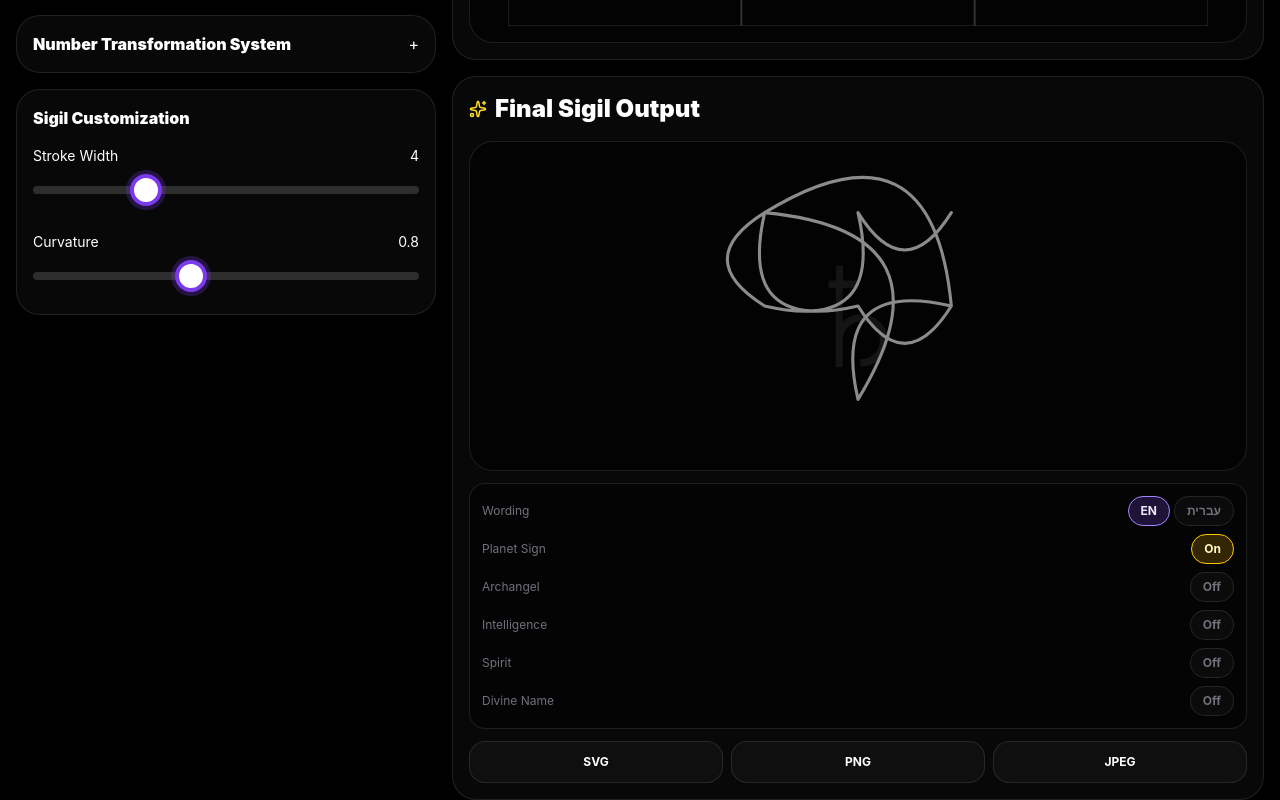
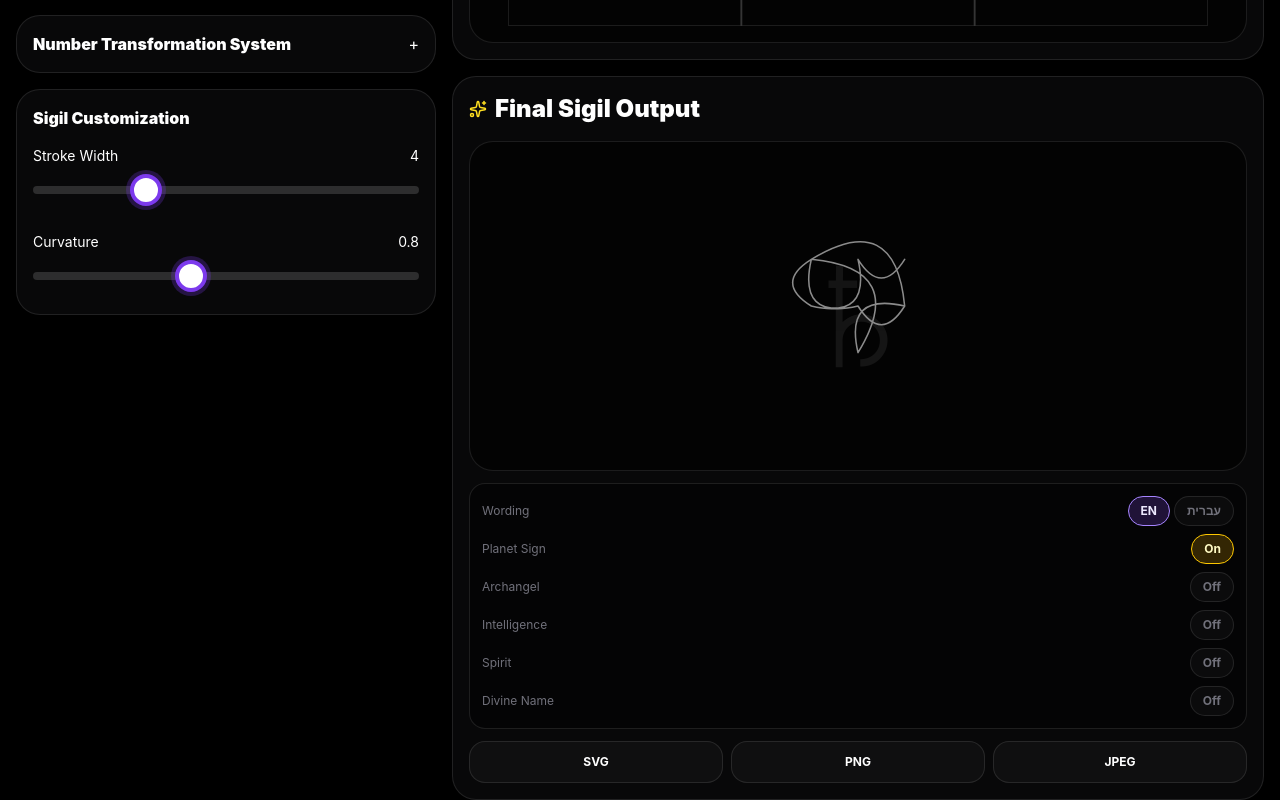
Before and after one commit to clyxhub/planetary-sigil-main, a React (Vite) app: page / in a window 1280 px wide. Shown: the part 836-1636 px from the top of the page. Built offline with nearby package versions, Linux system fonts and the light colour scheme; what @capacitor/core would draw is missing.

Commit message:
Contain sigil inside the ring; names engraved around it

```diff
--- a/sigil_forge.jsx
+++ b/sigil_forge.jsx
@@ -591,7 +591,9 @@ export default function ChaosSigilForge() {
   const downloadSigil = (format) => {
     const svgContent = `<svg xmlns="http://www.w3.org/2000/svg" viewBox="0 0 360 360" width="360" height="360">
   <rect width="360" height="360" fill="black"/>
+  <g transform="translate(180 180) scale(0.5) translate(-180 -180)">
     <path d="${pathData}" fill="none" stroke="${planet.color}" stroke-width="${strokeWidth}" stroke-linecap="round" stroke-linejoin="round"/>
+  </g>
 </svg>`;
     const ext = format === 'svg' ? 'svg' : format === 'jpeg' ? 'jpg' : 'png';
     const mimeType = format === 'jpeg' ? 'image/jpeg' : format === 'svg' ? 'image/svg+xml' : 'image/png';
@@ -1557,6 +1559,7 @@ export default function ChaosSigilForge() {
             <div className="rounded-3xl border border-white/10 bg-black/60 min-h-[280px] flex items-center justify-center p-6 overflow-hidden cursor-pointer group relative" onClick={() => setSigilModalOpen(true)}>
               <svg viewBox="0 0 360 360" className="w-full max-w-[280px] aspect-square">
                 {buildSeal()}
+                <g transform="translate(180 180) scale(0.5) translate(-180 -180)">
                   <path
                     d={pathData}
                     fill="none"
@@ -1565,6 +1568,7 @@ export default function ChaosSigilForge() {
                     strokeLinecap="round"
                     strokeLinejoin="round"
                   />
+                </g>
               </svg>
               <div className="absolute inset-0 flex items-center justify-center opacity-0 group-hover:opacity-100 transition-opacity duration-300 bg-black/40 rounded-3xl">
                 <div className="px-4 py-2 rounded-xl bg-white/10 backdrop-blur-md border border-white/20 text-sm font-bold text-white">
@@ -1659,6 +1663,7 @@ export default function ChaosSigilForge() {
                 >
                   <svg viewBox="0 0 360 360" className="w-[600px] max-w-full aspect-square">
                     {buildSeal()}
+                    <g transform="translate(180 180) scale(0.5) translate(-180 -180)">
                       <path
                         d={pathData}
                         fill="none"
@@ -1667,6 +1672,7 @@ export default function ChaosSigilForge() {
                         strokeLinecap="round"
                         strokeLinejoin="round"
                       />
+                    </g>
                   </svg>
 
                   {modalChooserOpen && (
```
Lines whose indentation alone changed are shown as unchanged.
